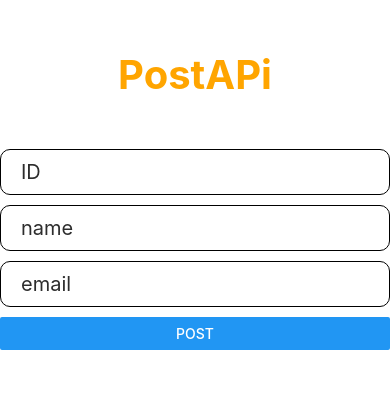
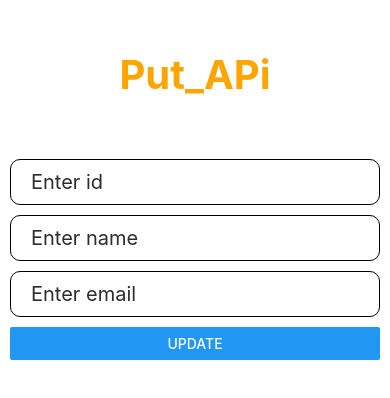
Before and after one commit to nuruddin-osman/react-native-practice, a React Native app: screen / in a window 390 px wide. Shown: the top 398 px of the page. Built offline with nearby package versions, Linux system fonts and the light colour scheme.

Commit message:
PUT API Method | Update Data with Axios

```diff
--- a/App.jsx
+++ b/App.jsx
@@ -16,6 +16,7 @@ import UseRefHooks from './src/components/UseRefHooks';
 import ModalView from './src/components/ModalView';
 import UserAlert from './src/components/UserAlert';
 import PostAPi from './src/components/PostAPi';
+import Put_APi from './src/components/Put_APi';
 
 const App = () => {
   return (
@@ -56,7 +57,8 @@ const App = () => {
         {/* {<UseRefHooks />} */}
         {/* {<ModalView />} */}
         {/* {<UserAlert />} */}
-        {<PostAPi />}
+        {/* {<PostAPi />} */}
+        {<Put_APi />}
       </View>
     </ScrollView>
   );
--- /dev/null
+++ b/src/components/Put_APi.jsx
@@ -0,0 +1,52 @@
+import { View, Text, TextInput, Button, Alert } from 'react-native';
+import React, { useState } from 'react';
+import { styles } from '../screens/contacts/style';
+import axios from 'axios';
+
+const Put_APi = () => {
+  const [formData, setFormData] = useState({ id: '', name: '', email: '' });
+  const handleChange = (field, value) => {
+    setFormData({ ...formData, [field]: value });
+  };
+  const handlePrass = async () => {
+    try {
+      const res = await axios.put(
+        `http://10.0.2.2:3000/users/${formData.id}`,
+        formData,
+      );
+      Alert.alert('success', 'Post successfull');
+      console.log(res.data);
+      setFormData({ id: '', name: '', email: '' });
+    } catch (error) {
+      console.log('Error', 'Post in failed');
+    }
+  };
+  return (
+    <View>
+      <Text style={styles.heading}>Put_APi</Text>
+      <View style={{ padding: 10 }}>
+        <TextInput
+          style={styles.inputs}
+          value={formData.id}
+          placeholder="Enter id"
+          onChangeText={value => handleChange('id', value)}
+        />
+        <TextInput
+          style={styles.inputs}
+          value={formData.name}
+          placeholder="Enter name"
+          onChangeText={value => handleChange('name', value)}
+        />
+        <TextInput
+          style={styles.inputs}
+          value={formData.email}
+          placeholder="Enter email"
+          onChangeText={value => handleChange('email', value)}
+        />
+        <Button title="Update" onPress={handlePrass} />
+      </View>
+    </View>
+  );
+};
+
+export default Put_APi;
```
